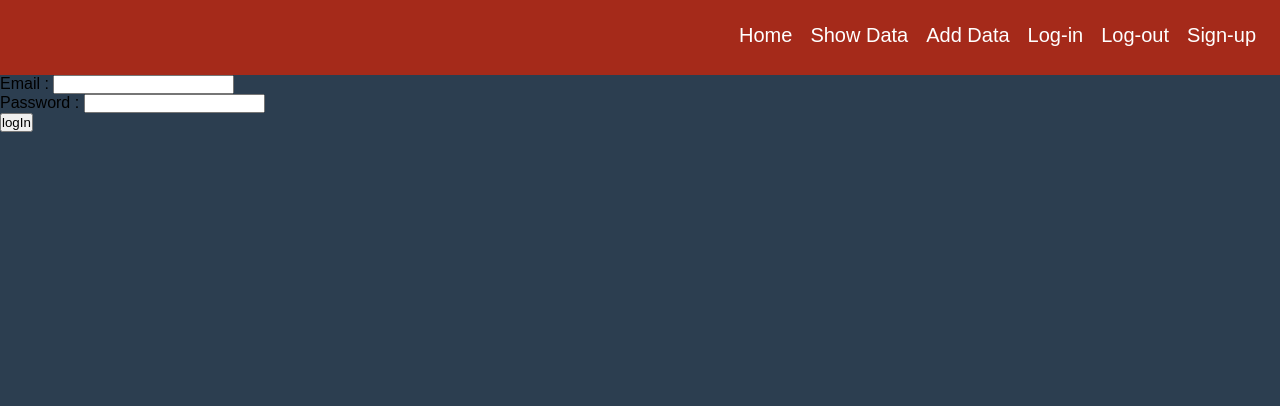
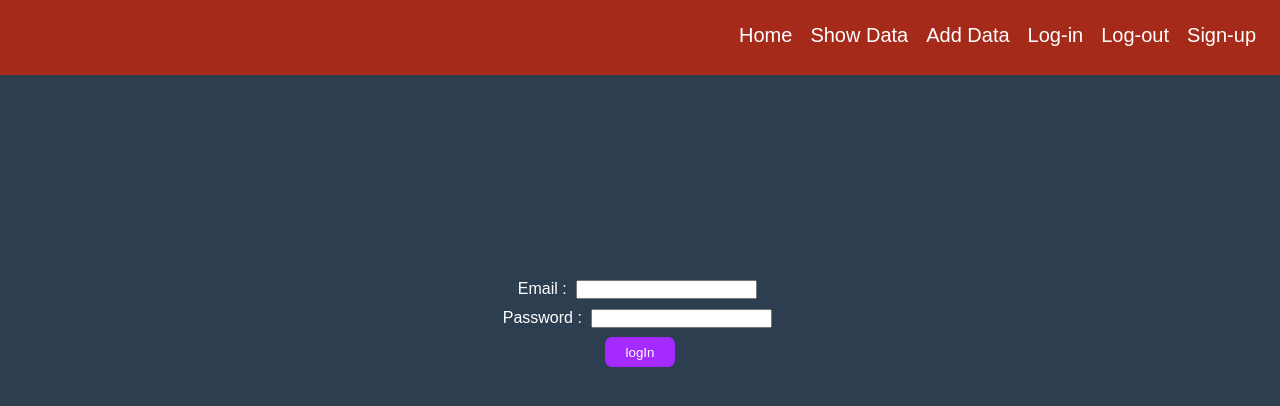
Before and after one commit to deadlock314/curd-auth-app, a React (Create React App) app in the folder Frontend/: page /login in a window 1280 px wide. Shown: the top 406 px of the page. Built offline with nearby package versions, Linux system fonts and the light colour scheme.

Commit message:
added some styles in app

```diff
--- a/Frontend/package.json
+++ b/Frontend/package.json
@@ -8,6 +8,7 @@
     "@testing-library/user-event": "^7.2.1",
     "axios": "^0.24.0",
     "bootstrap": "^5.1.3",
+    "font-awesome": "^4.7.0",
     "history": "^5.0.0",
     "react": "^16.13.1",
     "react-dom": "^16.13.1",
--- a/Frontend/src/App.js
+++ b/Frontend/src/App.js
@@ -5,7 +5,6 @@ import AddData from './component/dataComponent/addData';
 import Data from './component/dataComponent/Data';
 import LogIn from './component/authComponent/LogIn';
 import SignUp from './component/authComponent/SignUp';
-import LogOut from './component/authComponent/LogOut';
 import './styles/index.css';
 
 function App() {
@@ -16,7 +15,7 @@ function App() {
   <Route path='/data' element={<Data/>}/>
   <Route path='addData'  element={<AddData/>}/>
   <Route path='/login' element={<LogIn/>} />
-  <Route path='/logout' element={<LogOut/>} />
+  <Route path='/logout' element={<Data/>} />
   <Route path='/signup' element={<SignUp/>} />
   </Routes>
 
--- a/Frontend/src/NavBar.js
+++ b/Frontend/src/NavBar.js
@@ -2,6 +2,8 @@ import React from 'react';
 import { Link } from 'react-router-dom';
 import './styles/navBarStyles.css';
 import '../node_modules/font-awesome/css/font-awesome.min.css';
+
+import logOutClickHandler from './helperFun/LogOutHelper';
 
 
 function NavBar() {
@@ -27,7 +29,8 @@ function NavBar() {
                     <Link   to='/login' > Log-in </Link>
                 </li>
                 <li>
-                    <Link   to='/logout' > Log-out </Link>
+
+                    <Link   to='/logout' onClick={logOutClickHandler} > Log-out </Link>
                 </li>
                 <li>
                     <Link  to='/signup' > Sign-up </Link>
--- a/Frontend/src/component/authComponent/LogOut.js
+++ /dev/null
@@ -1,30 +0,0 @@
-import React from 'react';
-import axios from 'axios';
-import { useNavigate } from 'react-router';
-
-function LogOut() {
-const redirect=useNavigate();
-
-const ClickHandler=(e)=>{
-    e.preventDefault()
-    axios.get('http://localhost:5000/logout',{withCredentials: true
-}).then((res)=>{
-        if(res.data.isUserLoggedOut) {
-          alert('succuessfully logged out');
-          redirect('/')
-
-        }
-    }
-
-    )
-}
-
-
-    return (
-        <>
-        <button onClick={ClickHandler}>LogOut</button>
-        </>
-     );
-}
-
-export default LogOut;
--- a/Frontend/src/component/authComponent/logIn.js
+++ b/Frontend/src/component/authComponent/logIn.js
@@ -34,7 +34,7 @@ import { useNavigate } from 'react-router-dom';
 
         return (
 
-            <form>
+            <form className="form">
                 <label htmlFor="email" >Email : <input type="email" name="email" id='email' value={user.email} onChange={changeHandler}/>  </label><br/>
                 <label htmlFor="password" > Password : <input type='text' name="password" id='password' value={user.password}  onChange={changeHandler}/> </label><br />
                 <button type='submit' onClick={clickHandler}>logIn</button>
--- a/Frontend/src/component/dataComponent/Data.js
+++ b/Frontend/src/component/dataComponent/Data.js
@@ -28,13 +28,13 @@ function Data() {
             persons.map((person)=>{
                 return(
 
-                 <div style={{marginLeft:'50pperson',padding:"5pperson"}} key={person._id} >
+                 <div style={{marginLeft:'50pperson',padding:"5pperson"}} key={person._id} id="show-data" >
 
                  <img src={person.imgUrl} alt={person.name}/>
-                  <h3>Name :{person.name}</h3>
-                <p>Date-of-Birth :{person.DOB}</p>
-                  <p>City :{person.city}</p>
-                   <p>Country :{person.country}</p>
+                  <h3>Name : {person.name}</h3>
+                <p>Date-of-Birth : {person.DOB}</p>
+                  <p>City : {person.city}</p>
+                   <p>Country : {person.country}</p>
 
                   <button style={{margin:'20px',padding:"5px"}}  onClick={()=>{
                        console.log(persons)
--- /dev/null
+++ b/Frontend/src/helperFun/LogOutHelper.js
@@ -0,0 +1,14 @@
+import axios from 'axios';
+
+const logOutClickHandler=(e)=>{
+
+    e.preventDefault()
+    axios.get('http://localhost:5000/logout',{withCredentials: true
+}).then((res)=>{
+        if(res.data.isUserLoggedOut)
+          alert('succuessfully logged out');
+    }
+
+    ).catch(err=>alert('you are not logged in'));
+}
+export default logOutClickHandler;
--- a/Frontend/src/styles/index.css
+++ b/Frontend/src/styles/index.css
@@ -9,4 +9,43 @@
 
 body{
     background-color: #2c3e50;
+    text-align: center;
 }
+form{
+    display: inline-block;
+    margin-top: 200px;
+
+
+
+}
+form button,#show-data button{
+	border: none;
+	padding: 0;
+	cursor: pointer;
+	outline: inherit;
+    margin: 10px;
+    margin-top:4px;
+    background-color: #a52aff;
+    color: white;
+    width: 70px;
+    height: 30px;
+    padding: 0;
+    border-radius: 7px;
+}
+form input{
+    margin: 5px;
+
+}
+form label{
+    color: white;
+}
+#show-data{
+    display:grid;
+    margin: 20px;
+    text-align: left;
+    color: white;
+
+}
+#show-data p ,h3{
+    margin: 7px;
+}
```
Also changed, not shown: 1 other file (tests, documents, lock files or other folders).
